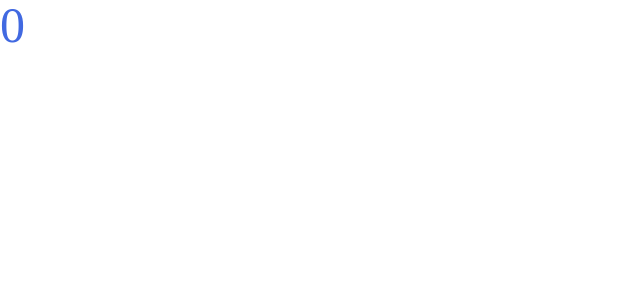
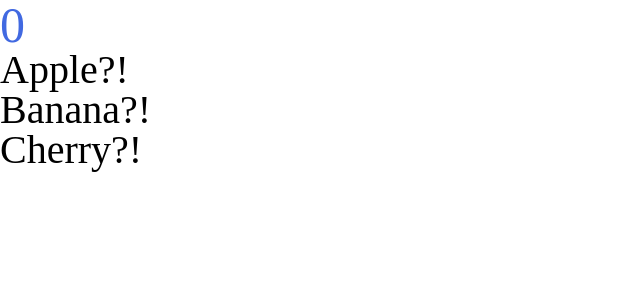
Before and after one commit to JunseongHeo/study_fastcampus_vue, a Vue app: page / in a window 1280 px wide. Shown: the top 300 px of the page, without its empty margins (0-640 px from the left). Built offline with nearby package versions, Linux system fonts and the light colour scheme.

Commit message:
디렉티브 조건문과 반복문

```diff
--- a/src/App.vue
+++ b/src/App.vue
@@ -1,15 +1,36 @@
 <!-- single file commponent -->
 <!-- HTML -->
 <template>
-  <h1 @click="increase">{{ count }}</h1>
+  <h1 @click="increase">
+    {{ count }}
+  </h1>
+  <!-- 디렉티브(v하이픈으로 제공하는 html 속성) > 조건문 -->
+  <div v-if="count > 4">
+    4보다 큽니다!
+  </div>
+  <!-- 디렉티브(v하이픈으로 제공하는 html 속성) > 반복문 -->
+  <ul>
+    <Fruit
+      v-for="fruit in fruits"
+      :key ="fruit"
+      :name ="fruit">
+      {{ fruit }}
+    </Fruit>
+  </ul>
 </template>
 
 <!-- JS -->
 <script>
+import Fruit from '~/components/Fruit'
+
 export default {
+  components : {
+    Fruit
+  },
   data : function () {
     return {
       count : 0
+      ,fruits : ['Apple', 'Banana', 'Cherry']
     }
   },
   methods : {
@@ -21,9 +42,14 @@
 </script>
 
 <!-- CSS -->
-<style>
+<style lang="scss">
   h1 {
     font-size : 50px;
     color : royalblue;
   }
+  ul {
+    li {
+      font-size : 40px;
+    }
+  }
 </style>
--- /dev/null
+++ b/src/components/Fruit.vue
@@ -0,0 +1,24 @@
+<template>
+ <li>
+    {{  name }}?!
+ </li>
+</template>
+
+<script>
+export default {
+    props : {
+        name : {
+            type : String
+            ,defalut : ''
+        }
+    }
+
+}
+</script>
+
+<!-- 유효범위 설정 scoped : 해당 컴포넌트 내부에만 영향 -->
+<style scoped lang="scss">
+    h1 {
+        color : red !important;
+    }
+</style>
```
Also changed, not shown: src/components/HelloWorld.vue (deleted, +0 -29 lines).
